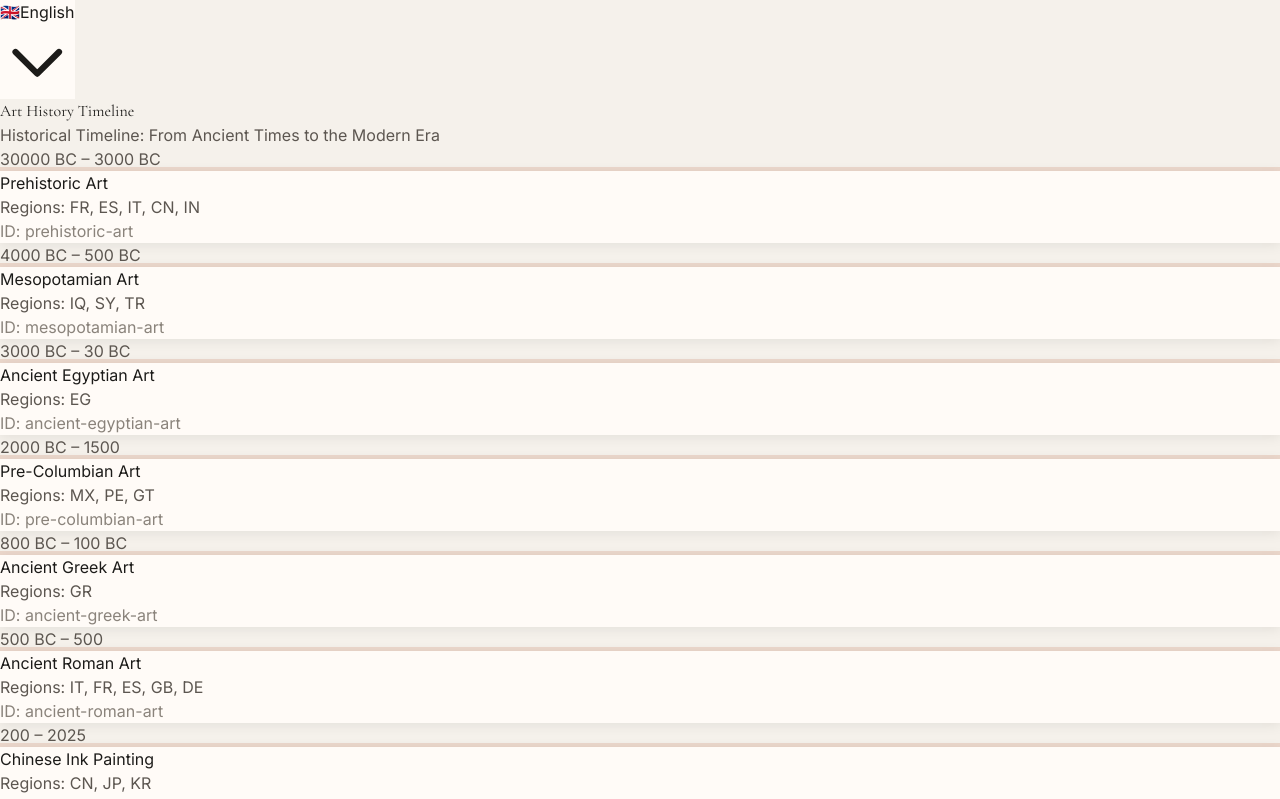
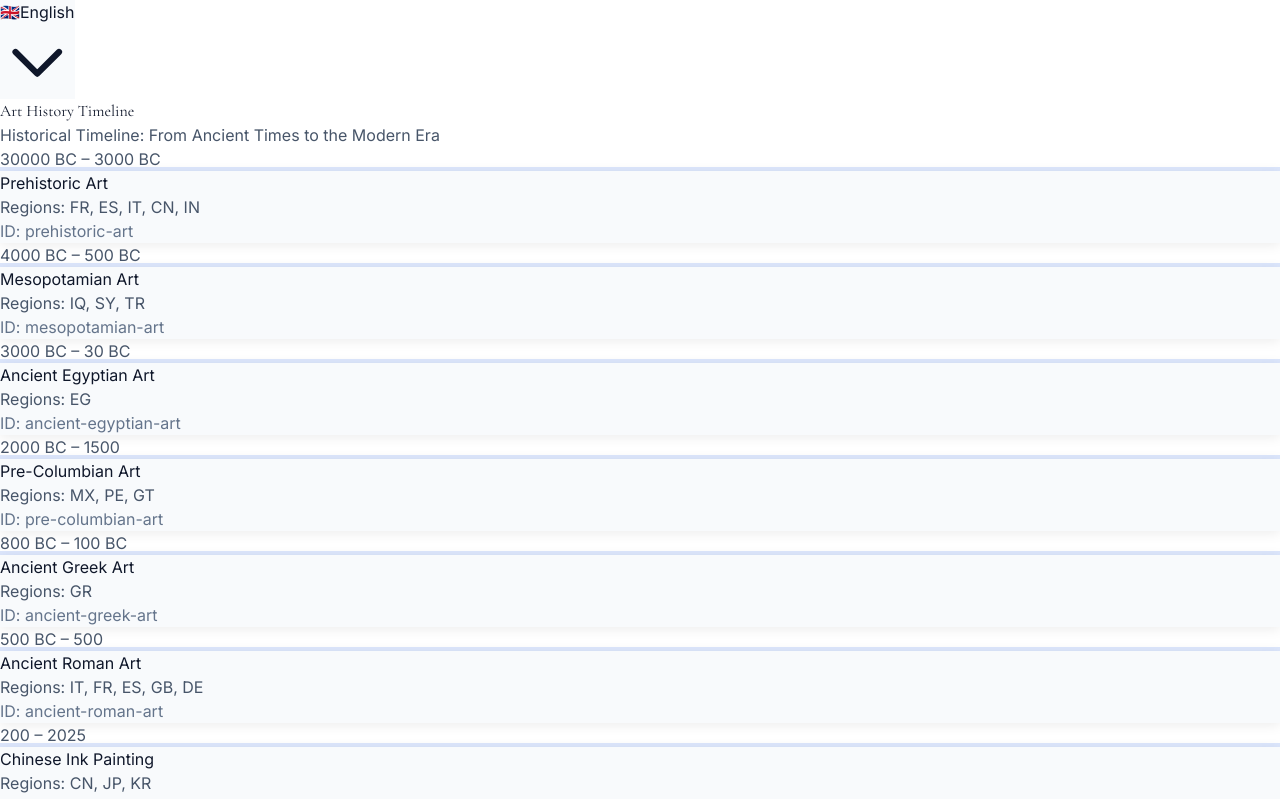
Before and after one commit to tulvit/art-timeline, a React app: page / in a window 1280 px wide. Shown: the top 799 px of the page. Built offline with nearby package versions, Linux system fonts and the light colour scheme.

Commit message:
Color scheme

```diff
--- a/src/index.css
+++ b/src/index.css
@@ -6,14 +6,15 @@
 
 :root {
   font-family: 'Inter', system-ui, -apple-system, sans-serif;
-  --art-bg: #f5f1eb;
-  --art-surface: #fffbf7;
-  --art-border: rgba(196, 112, 74, 0.4);
-  --art-accent: #b85a38;
-  --art-accent-soft: rgba(196, 112, 74, 0.2);
-  --art-text: #1c1b19;
-  --art-text-muted: #5c5650;
-  --art-text-faint: #8a837b;
+  /* White page, light panels, blue accent */
+  --art-bg: #ffffff;
+  --art-surface: #f8fafc;
+  --art-border: rgba(37, 99, 235, 0.28);
+  --art-accent: #2563eb;
+  --art-accent-soft: rgba(37, 99, 235, 0.16);
+  --art-text: #0f172a;
+  --art-text-muted: #475569;
+  --art-text-faint: #64748b;
 }
 
 body {
```
